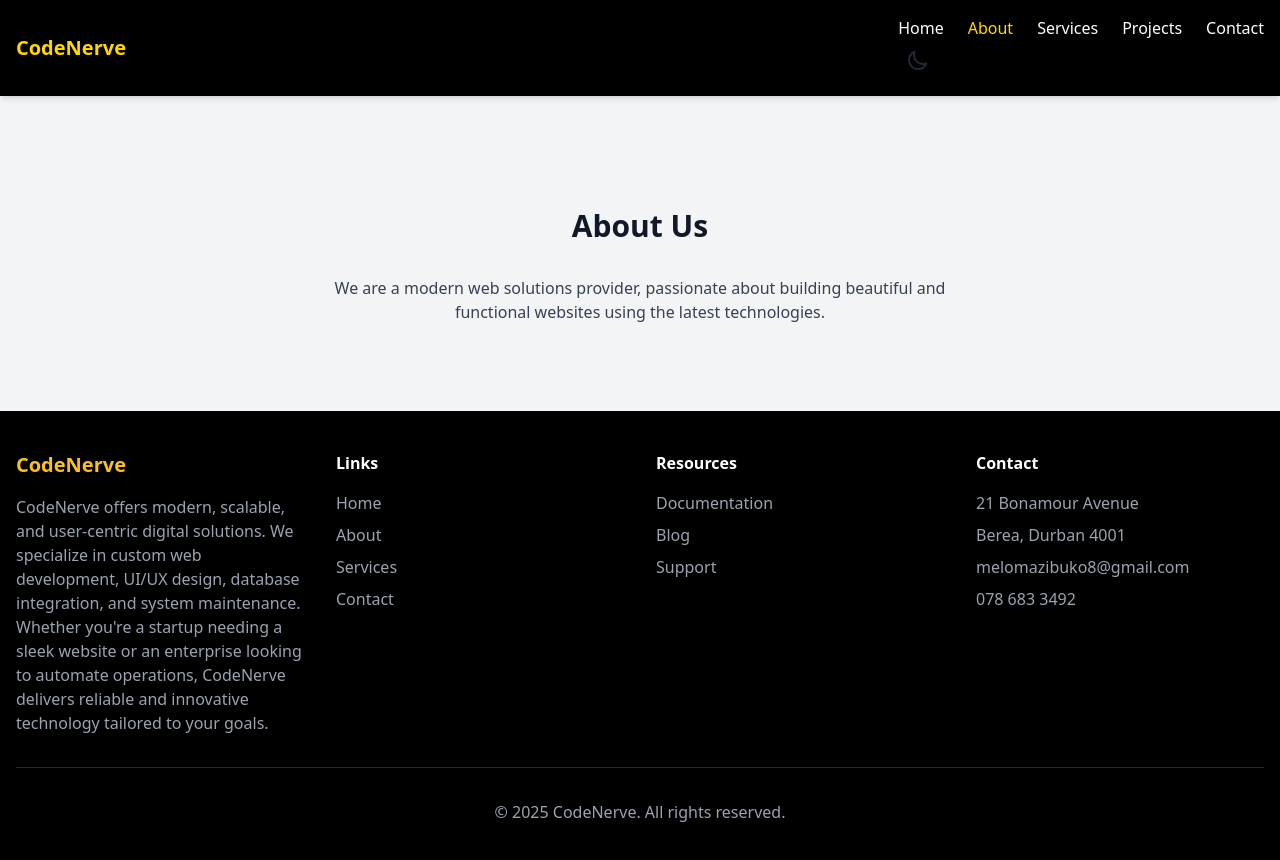
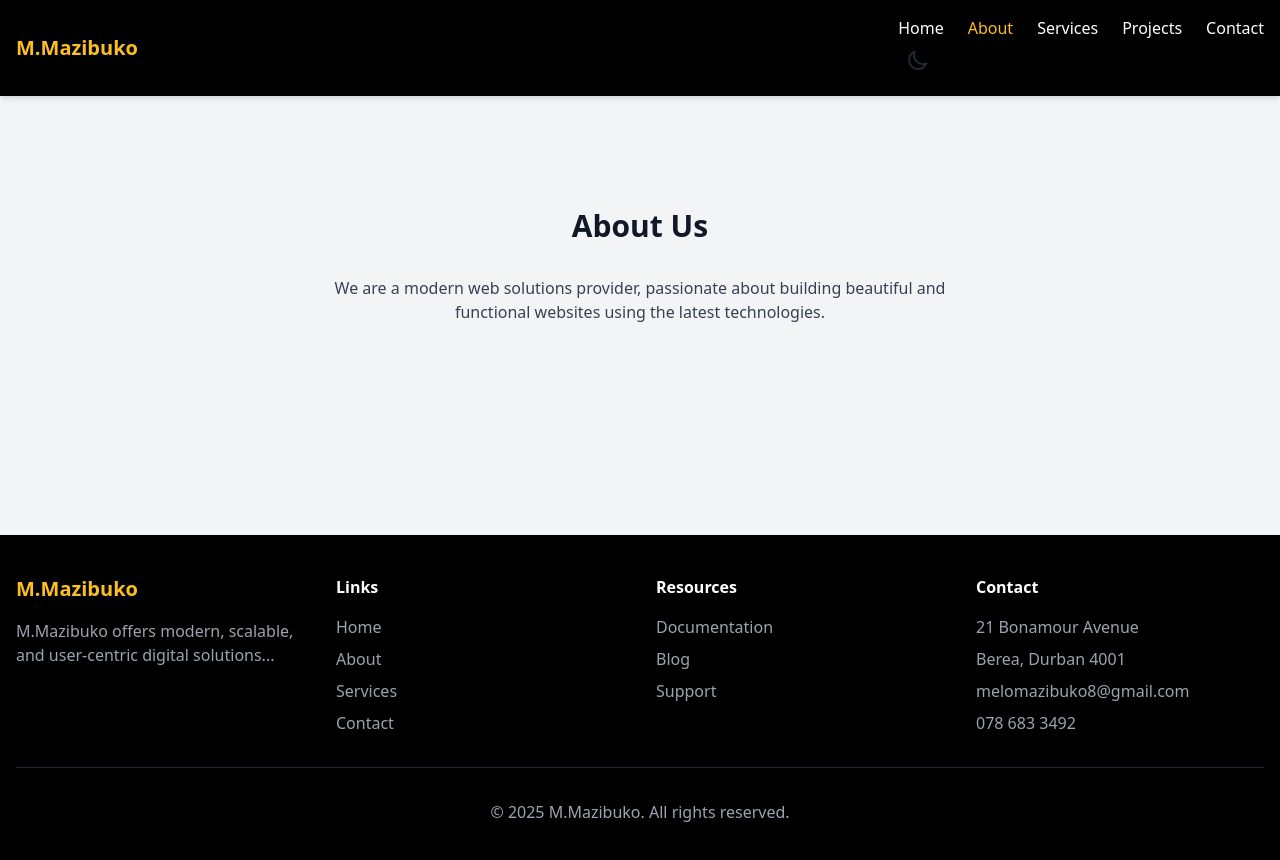
Before and after one commit to NdumisoButhelezi/templatehomepage, a React (Vite) app: page /about in a window 1280 px wide. Shown: the top 860 px of the page. Built offline with nearby package versions, Linux system fonts and the light colour scheme.

Commit message:
Add dynamic content with JavaScript Implement form validation Create basic event-driven UI interactions

```diff
--- a/package.json
+++ b/package.json
@@ -15,6 +15,7 @@
     "react": "^18.3.1",
     "react-dom": "^18.3.1",
     "react-helmet": "^6.1.0",
+    "react-helmet-async": "^2.0.5",
     "react-router-dom": "^7.5.3"
   },
   "devDependencies": {
--- a/src/App.tsx
+++ b/src/App.tsx
@@ -9,17 +9,15 @@ import ContactForm from "./components/ContactForm";
 import ScrollToTop from "./components/ScrollToTop";
 import Projects from "./components/Projects";
 import NotFound from "./components/NotFound";
-// @ts-ignore
 import { Helmet } from "react-helmet";
 
-function App() {
+const App: React.FC = () => {
   return (
     <Router>
       <ScrollToTop />
       <Helmet>
-        <title>CodeNerve | Modern Web Solutions</title>
-        <meta name="description" content="Portfolio and web solutions by Ndumiso Buthelezi. Explore projects, services, and contact info." />
-        <meta name="viewport" content="width=device-width, initial-scale=1" />
+        <title>M.Mazibuko | Modern Web Solutions</title>
+        <meta name="description" content="Portfolio and web solutions by M.Mazibuko. Explore projects, services, and contact info." />
       </Helmet>
       <div className="min-h-screen flex flex-col bg-gray-100">
         <Navbar />
@@ -37,6 +35,6 @@ function App() {
       </div>
     </Router>
   );
-}
+};
 
 export default App;
--- a/src/components/Footer.tsx
+++ b/src/components/Footer.tsx
@@ -1,53 +1,63 @@
 import React from 'react';
 
-const Footer = () => {
+interface FooterLink {
+  name: string;
+  path: string;
+}
+
+const Footer: React.FC = () => {
+  const links: FooterLink[] = [
+    { name: 'Home', path: '#' },
+    { name: 'About', path: '#' },
+    { name: 'Services', path: '#' },
+    { name: 'Contact', path: '#' }
+  ];
+
+  const resources: FooterLink[] = [
+    { name: 'Documentation', path: '#' },
+    { name: 'Blog', path: '#' },
+    { name: 'Support', path: '#' }
+  ];
+
   return (
-    // Using CSS Grid for responsive footer layout
     <footer className="bg-black text-gray-400">
       <div className="container mx-auto px-4 py-10">
-        {/* Responsive grid layout with different column counts */}
         <div className="grid grid-cols-1 sm:grid-cols-2 md:grid-cols-4 gap-8">
           <div className="space-y-4">
-            {/* Added hover animation for brand name */}
             <h3 className="text-xl font-bold text-amber-400 mb-4 hover:text-amber-300 transition-colors duration-300">
-              CodeNerve
+              M.Mazibuko
             </h3>
             <p className="mb-4">
-              CodeNerve offers modern, scalable, and user-centric digital solutions. We specialize in custom web development, UI/UX design, database integration, and system maintenance. Whether you're a startup needing a sleek website or an enterprise looking to automate operations, CodeNerve delivers reliable and innovative technology tailored to your goals.
+              M.Mazibuko offers modern, scalable, and user-centric digital solutions...
             </p>
           </div>
-          {/* Using Flexbox for link columns */}
+
           <div className="flex flex-col">
             <h4 className="text-white font-bold mb-4">Links</h4>
             <ul className="space-y-2">
-              <li>
-                <a href="#" className="hover:text-amber-400 transition-colors duration-300 hover:pl-2">Home</a>
-              </li>
-              <li>
-                <a href="#" className="hover:text-amber-400 transition-colors duration-300 hover:pl-2">About</a>
-              </li>
-              <li>
-                <a href="#" className="hover:text-amber-400 transition-colors duration-300 hover:pl-2">Services</a>
-              </li>
-              <li>
-                <a href="#" className="hover:text-amber-400 transition-colors duration-300 hover:pl-2">Contact</a>
-              </li>
+              {links.map((link) => (
+                <li key={link.name}>
+                  <a href={link.path} className="hover:text-amber-400 transition-colors duration-300 hover:pl-2">
+                    {link.name}
+                  </a>
+                </li>
+              ))}
             </ul>
           </div>
+
           <div className="flex flex-col">
             <h4 className="text-white font-bold mb-4">Resources</h4>
             <ul className="space-y-2">
-              <li>
-                <a href="#" className="hover:text-amber-400 transition-colors duration-300 hover:pl-2">Documentation</a>
-              </li>
-              <li>
-                <a href="#" className="hover:text-amber-400 transition-colors duration-300 hover:pl-2">Blog</a>
-              </li>
-              <li>
-                <a href="#" className="hover:text-amber-400 transition-colors duration-300 hover:pl-2">Support</a>
-              </li>
+              {resources.map((resource) => (
+                <li key={resource.name}>
+                  <a href={resource.path} className="hover:text-amber-400 transition-colors duration-300 hover:pl-2">
+                    {resource.name}
+                  </a>
+                </li>
+              ))}
             </ul>
           </div>
+
           <div>
             <h4 className="text-white font-bold mb-4">Contact</h4>
             <address className="not-italic space-y-2">
@@ -58,10 +68,10 @@ const Footer = () => {
             </address>
           </div>
         </div>
-        {/* Added subtle animation for copyright text */}
+
         <div className="border-t border-gray-800 mt-8 pt-8 text-center">
           <p className="hover:text-amber-400 transition-colors duration-300">
-            &copy; {new Date().getFullYear()} CodeNerve. All rights reserved.
+            &copy; {new Date().getFullYear()} M.Mazibuko. All rights reserved.
           </p>
         </div>
       </div>
--- a/src/components/Hero.tsx
+++ b/src/components/Hero.tsx
@@ -1,11 +1,17 @@
 import { useState, useEffect } from 'react';
 
-const Hero = () => {
-  const [currentSlide, setCurrentSlide] = useState(0);
+interface Slide {
+  title: string;
+  description: string;
+  image: string;
+}
 
-  const slides = [
+const Hero: React.FC = () => {
+  const [currentSlide, setCurrentSlide] = useState<number>(0);
+
+  const slides: Slide[] = [
     {
-      title: "Welcome to CodeNerve",
+      title: "Welcome to M.Mazibuko",
       description: "Precision. Speed. Core Technical Strength.",
       image: "https://images.unsplash.com/photo-1607799279861-4dd421887fb3?auto=format&fit=crop&q=80&w=1920&h=1080"
     },
@@ -26,11 +32,10 @@ const Hero = () => {
       setCurrentSlide((prev) => (prev + 1) % slides.length);
     }, 5000);
     return () => clearInterval(timer);
-  }, []);
+  }, [slides.length]);
 
   return (
     <section className="relative h-[80vh] overflow-hidden">
-      {/* Background Slideshow */}
       {slides.map((slide, index) => (
         <div
           key={index}
@@ -40,20 +45,16 @@ const Hero = () => {
         >
           <div
             className="absolute inset-0 bg-cover bg-center"
-            style={{
-              backgroundImage: `url(${slide.image})`,
-            }}
+            style={{ backgroundImage: `url(${slide.image})` }}
           >
             <div className="absolute inset-0 bg-black bg-opacity-60"></div>
           </div>
         </div>
       ))}
 
-      {/* Content */}
       <div className="relative h-full">
         <div className="container mx-auto px-4 h-full flex items-center justify-center">
           <div className="text-center">
-            {/* Animated title with bounce effect */}
             <h1 className="text-4xl md:text-6xl font-bold mb-6 text-white opacity-0 animate-[bounceIn_1s_ease-out_forwards]">
               {slides[currentSlide].title.split(' ').map((word, index) => (
                 <span
@@ -65,12 +66,10 @@ const Hero = () => {
               ))}
             </h1>
 
-            {/* Animated description */}
             <p className="text-xl text-gray-300 mb-8 max-w-2xl mx-auto opacity-0 animate-[slideUp_1s_ease-in_0.5s_forwards]">
               {slides[currentSlide].description}
             </p>
 
-            {/* Buttons with bounce effect on hover */}
             <div className="flex justify-center gap-4">
               <button className="bg-amber-400 hover:bg-amber-500 text-black font-bold py-3 px-6 rounded-md transition-all duration-300 hover:scale-105 transform hover:animate-bounce">
                 Get Started
@@ -80,7 +79,6 @@ const Hero = () => {
               </button>
             </div>
 
-            {/* Slide indicators */}
             <div className="absolute bottom-8 left-1 right-0 flex justify-center gap-2">
               {slides.map((_, index) => (
                 <button
@@ -91,6 +89,7 @@ const Hero = () => {
                       ? 'bg-amber-400 w-6'
                       : 'bg-gray-400 hover:bg-amber-300'
                   }`}
+                  aria-label={`Go to slide ${index + 1}`}
                 />
               ))}
             </div>
--- a/src/components/Navbar.tsx
+++ b/src/components/Navbar.tsx
@@ -1,9 +1,13 @@
 import { useState } from 'react';
 import { Link, useLocation } from 'react-router-dom';
 import DarkModeToggle from './DarkModeToggle';
-import useDarkMode from './types';
 
-const navItems = [
+interface NavItem {
+  name: string;
+  path: string;
+}
+
+const navItems: NavItem[] = [
   { name: 'Home', path: '/' },
   { name: 'About', path: '/about' },
   { name: 'Services', path: '/services' },
@@ -11,17 +15,16 @@ const navItems = [
   { name: 'Contact', path: '/contact' },
 ];
 
-const Navbar = () => {
-  const [isMenuOpen, setIsMenuOpen] = useState(false);
+const Navbar: React.FC = () => {
+  const [isMenuOpen, setIsMenuOpen] = useState<boolean>(false);
   const location = useLocation();
-  const [isDark, setIsDark] = useDarkMode();
 
   return (
     <header className="bg-black dark:bg-gray-900 text-white shadow-md fixed w-full top-0 z-50">
       <div className="container mx-auto px-4 py-4">
         <div className="flex justify-between items-center">
-          <div className="text-xl font-bold text-gold-400 hover:text-gold-300 transition-colors duration-300">
-            CodeNerve
+          <div className="text-xl font-bold text-amber-400 hover:text-amber-300 transition-colors duration-300">
+            M.Mazibuko
           </div>
 
           <div className="flex items-center space-x-6">
@@ -31,8 +34,8 @@ const Navbar = () => {
                   <li key={item.name}>
                     <Link
                       to={item.path}
-                      className={`hover:text-gold-400 transition-all duration-300 hover:scale-110 inline-block ${
-                        location.pathname === item.path ? 'text-gold-400' : ''
+                      className={`hover:text-amber-400 transition-all duration-300 hover:scale-110 inline-block ${
+                        location.pathname === item.path ? 'text-amber-400' : ''
                       }`}
                     >
                       {item.name}
@@ -44,7 +47,7 @@ const Navbar = () => {
             </nav>
 
             <button
-              className="md:hidden text-white hover:text-gold-400 transition-colors duration-300"
+              className="md:hidden text-white hover:text-amber-400 transition-colors duration-300"
               onClick={() => setIsMenuOpen(!isMenuOpen)}
               aria-label="Toggle menu"
             >
@@ -66,15 +69,15 @@ const Navbar = () => {
             </button>
           </div>
         </div>
-        {/* Mobile menu */}
+
         <nav className={`md:hidden ${isMenuOpen ? 'block' : 'hidden'} mt-4`}>
           <ul className="flex flex-col space-y-4">
             {navItems.map((item) => (
               <li key={item.name}>
                 <Link
                   to={item.path}
-                  className={`block hover:text-gold-400 transition-colors duration-300 hover:pl-2 ${
-                    location.pathname === item.path ? 'text-gold-400' : ''
+                  className={`block hover:text-amber-400 transition-colors duration-300 hover:pl-2 ${
+                    location.pathname === item.path ? 'text-amber-400' : ''
                   }`}
                   onClick={() => setIsMenuOpen(false)}
                 >
```
Also changed, not shown: 1 other file (tests, documents, lock files or other folders).
